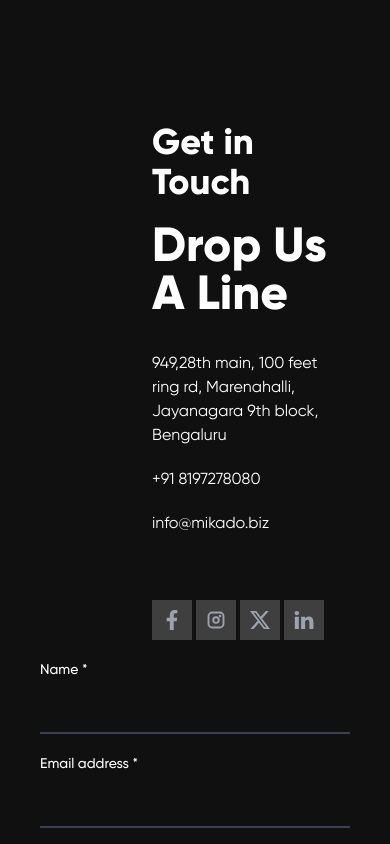
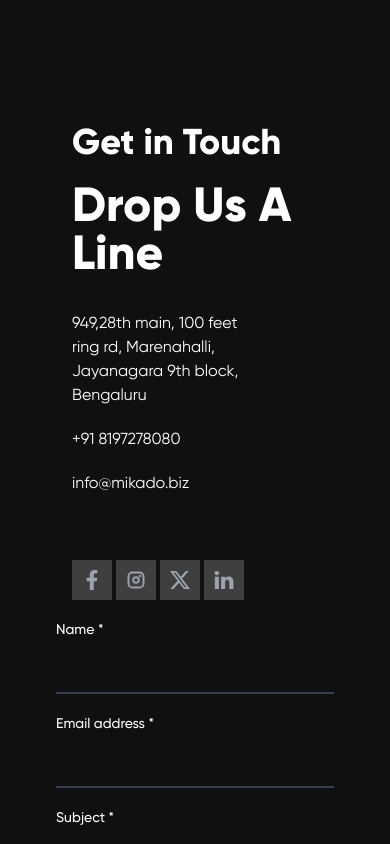
Before and after one commit to mFaYizp/cliko-mikado, a Next.js app: page /contact-us in a window 390 px wide. Shown: the part 760-1604 px from the top of the page. Built offline with nearby package versions, Linux system fonts and the light colour scheme.

Commit message:
fix container lack

```diff
--- a/components/Contact/ContactUs.tsx
+++ b/components/Contact/ContactUs.tsx
@@ -30,9 +30,9 @@ const socialLinks = [
 const ContactPage = () => {
   return (
     <div className="min-h-screen text-white p-10">
-      <div className="max-w-7xl mx-auto grid grid-cols-1 md:grid-cols-2 gap-10">
+      <div className="container mx-auto grid grid-cols-1 md:grid-cols-2 gap-10">
         {/* Left Section */}
-        <div className="pl-24">
+        <div>
           <h2 className="text-4xl font-bold mb-5 pl-4">Get in Touch</h2>
           <h3 className="text-5xl font-bold mb-8 pl-4">Drop Us A Line</h3>
           <div className="space-y-5">
--- a/components/Home/HomeAbout.tsx
+++ b/components/Home/HomeAbout.tsx
@@ -10,7 +10,7 @@ import { motion } from "framer-motion"; // Import Framer Motion
 const HomeAbout = () => {
   return (
     <section className="w-full min-h-screen flex items-center justify-center overflow-hidden">
-      <div className="container mx-auto w-full max-w-[100vw] flex flex-col md:flex-row md:flex-nowrap items-center md:items-start justify-between py-16 md:py-36 gap-y-10 px-4">
+      <div className="container mx-auto w-full flex flex-col md:flex-row md:flex-nowrap items-center md:items-start justify-between py-16 md:py-36 gap-y-10 px-4">
 
         {/* Image Section */}
         <div className="w-full md:w-1/2 flex justify-center md:justify-start pb-10 sm:pb-20 mt-32">
```
